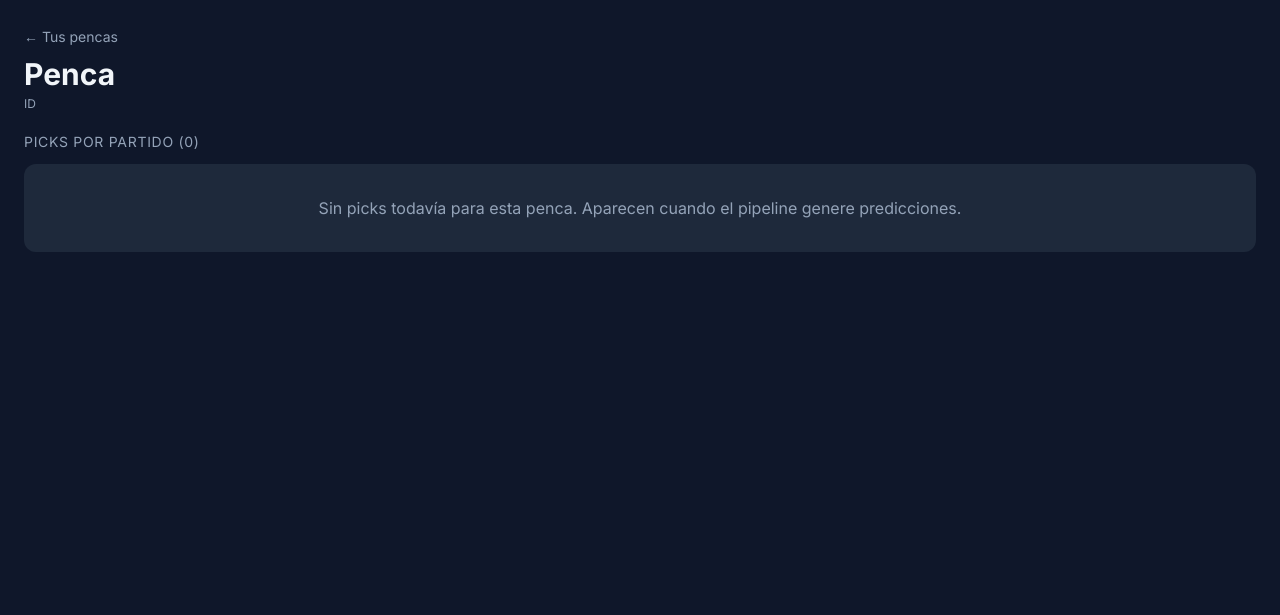
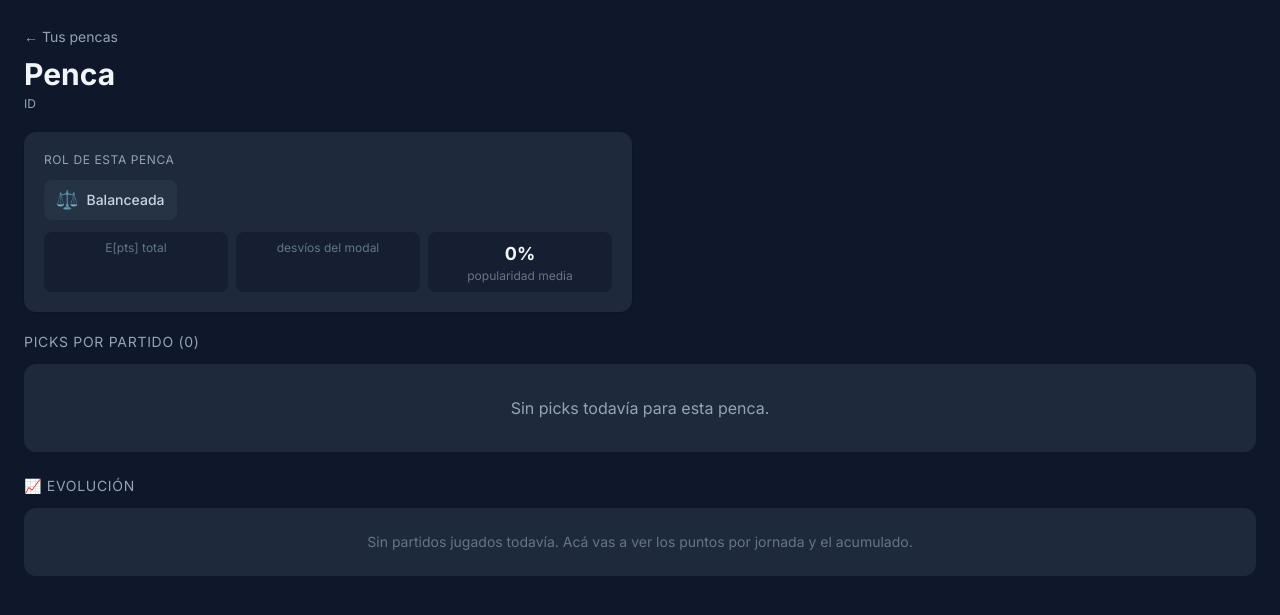
Before and after one commit to JoacoMarquez/penca-mundial-2026, a FastAPI app: template src/dashboard/templates/penca_detail.html in a window 1280 px wide. Shown: the part 61-676 px from the top of the page. Run offline with FastAPI, Linux system fonts and the light colour scheme; the template is opened without the code that fills it, so the values that code supplies are empty; some libraries are stand-ins or nearby versions.

Commit message:
feat(dashboard): detalle por penca con rol + por qué + cómo produce
Cada pick en la página de penca ahora muestra la tarjeta rica
(rol en el portfolio, "por qué esta estrategia", "cómo produce el
marcador" con E[pts]/P(marcador)/pool pop) reusando _assignment_reason
y _strategy_rationale_for_pick — consistente con el detalle de partido.

Co-Authored-By: Claude Opus 4.8 <noreply@anthropic.com>

```diff
--- a/src/dashboard/app.py
+++ b/src/dashboard/app.py
@@ -95,7 +95,7 @@ def page_pencas(request: Request, token: str):
 def page_penca_detail(request: Request, token: str, penca_id: int):
     _check_token(token)
     data = load_penca_detail(penca_id)
-    return templates.TemplateResponse(request, "penca_detail.html", {"data": data, "token": token})
+    return templates.TemplateResponse(request, "penca_detail.html", {"data": data, "token": token, "penca_labels": build_penca_labels()})
 
 
 @app.get("/dash/{token}/history/", response_class=HTMLResponse)
--- a/src/dashboard/templates/penca_detail.html
+++ b/src/dashboard/templates/penca_detail.html
@@ -4,8 +4,10 @@
 
 {% block content %}
 {% set p = data.penca %}
+{% set s = data.summary %}
 {% set strategy_emoji = {'ev':'🎯','differentiated':'📊','tail':'⚡','upset':'😲','variance':'📈','alt':'🔸'} %}
 {% set strategy_label = {'ev':'Favorito','differentiated':'Diferencial','tail':'Goleada','upset':'Sorpresa','variance':'Varianza','alt':'Alternativa'} %}
+{% set lean_badge = {'chalk':['🛡️','text-blue-300','bg-blue-900/30','Chalk (juega lo esperable)'], 'contrarian':['🎲','text-purple-300','bg-purple-900/30','Contrarian (busca varianza)'], 'balanceada':['⚖️','text-slate-300','bg-slate-700/40','Balanceada']} %}
 
 <a href="/dash/{{ token }}/pencas/" class="text-sm text-slate-400 hover:text-slate-200">← Tus pencas</a>
 
@@ -14,13 +16,13 @@
 </h1>
 <p class="text-xs text-slate-400 mb-5">ID {{ data.penca_id }}</p>
 
+{# ===== Standing + Rol ===== #}
+<div class="grid grid-cols-1 lg:grid-cols-2 gap-4 mb-5">
   {% if p %}
-<section class="bg-slate-800 rounded-xl p-5 shadow mb-5">
+  <section class="bg-slate-800 rounded-xl p-5 shadow">
+    <h2 class="text-xs uppercase tracking-wider text-slate-400 mb-3">En el pool</h2>
     <div class="flex items-center justify-between">
-    <div class="flex items-center gap-3">
       <div class="text-3xl">{% if p.rank == 1 %}🥇{% elif p.rank == 2 %}🥈{% elif p.rank == 3 %}🥉{% else %}<span class="text-slate-500 font-mono text-2xl">{{ p.rank }}°</span>{% endif %}</div>
-      <div class="text-xs text-slate-400">en el pool</div>
-    </div>
       <div class="text-3xl font-bold">{{ p.points }}<span class="text-sm text-slate-500 ml-1">pts</span></div>
     </div>
     <div class="mt-4 grid grid-cols-3 gap-2 text-center text-xs">
@@ -31,31 +33,118 @@
   </section>
   {% endif %}
 
+  {# Rol / resumen #}
+  <section class="bg-slate-800 rounded-xl p-5 shadow">
+    <h2 class="text-xs uppercase tracking-wider text-slate-400 mb-3">Rol de esta penca</h2>
+    {% set lb = lean_badge.get(s.lean, lean_badge['balanceada']) %}
+    <div class="inline-flex items-center gap-2 {{ lb[2] }} rounded-lg px-3 py-1.5 mb-3">
+      <span class="text-lg">{{ lb[0] }}</span><span class="text-sm font-medium {{ lb[1] }}">{{ lb[3] }}</span>
+    </div>
+    <div class="grid grid-cols-3 gap-2 text-center text-xs">
+      <div class="bg-slate-900/50 rounded-lg p-2"><div class="font-bold text-lg">{% if s.e_total is not none %}{{ s.e_total }}{% else %}—{% endif %}</div><div class="text-slate-500">E[pts] total</div></div>
+      <div class="bg-slate-900/50 rounded-lg p-2"><div class="font-bold text-lg text-purple-300">{{ s.n_deviations }}</div><div class="text-slate-500">desvíos del modal</div></div>
+      <div class="bg-slate-900/50 rounded-lg p-2"><div class="font-bold text-lg">{% if s.avg_popularity is not none %}{{ (s.avg_popularity * 100) | round(0, 'common') | int }}%{% else %}—{% endif %}</div><div class="text-slate-500">popularidad media</div></div>
+    </div>
+    {% if s.strategies %}
+    <div class="mt-3 flex flex-wrap gap-1.5">
+      {% for k, v in s.strategies.items() %}
+      <span class="text-xs bg-slate-900/50 rounded px-2 py-1">{{ strategy_emoji.get(k,'🔸') }} {{ strategy_label.get(k, k) }} ×{{ v }}</span>
+      {% endfor %}
+    </div>
+    {% endif %}
+  </section>
+</div>
+
+{# ===== Diferenciación vs el pool ===== #}
+{% if data.differentiation %}
+<section class="bg-slate-800 rounded-xl p-5 shadow mb-5">
+  <h2 class="text-sm uppercase tracking-wider text-slate-400 mb-1">🎲 Dónde apuesta varianza</h2>
+  <p class="text-xs text-slate-500 mb-3">Picks que se apartan del marcador más probable — su diferenciación del pool (menor popularidad = más contrarian).</p>
+  <div class="space-y-1.5">
+    {% for pk in data.differentiation[:6] %}
+    <div class="flex items-center justify-between bg-slate-900/40 rounded-lg px-3 py-2 text-sm">
+      <span class="truncate">{{ pk.home }} vs {{ pk.away }}</span>
+      <span class="flex items-center gap-2 shrink-0">
+        <span class="font-bold">{{ pk.score[0] }}-{{ pk.score[1] }}</span>
+        <span class="text-xs text-purple-300">pop {{ (pk.pool_popularity * 100) | round(1) }}%</span>
+      </span>
+    </div>
+    {% endfor %}
+  </div>
+</section>
+{% endif %}
+
+{# ===== Picks por partido (tarjeta rica: rol + por qué + cómo produce) ===== #}
 <h2 class="text-sm uppercase tracking-wider text-slate-400 mb-3">Picks por partido ({{ data.picks | length }})</h2>
 {% if data.picks %}
-<div class="space-y-2">
+<div class="space-y-3">
   {% for pk in data.picks %}
-  <a href="/dash/{{ token }}/match/{{ pk.match_id }}/" class="block bg-slate-800 rounded-xl p-4 shadow hover:bg-slate-700/60 transition">
-    <div class="flex items-center justify-between gap-3">
-      <div class="min-w-0">
-        <div class="font-medium truncate">{{ pk.home }} <span class="text-slate-500">vs</span> {{ pk.away }}</div>
-        <div class="text-xs text-slate-500">{{ pk.kickoff_uy }}</div>
+  <a href="/dash/{{ token }}/match/{{ pk.match_id }}/" class="block bg-slate-800 rounded-xl p-5 shadow hover:bg-slate-700/60 transition">
+    {# match + kickoff #}
+    <div class="text-xs text-slate-500 mb-3">{{ pk.home }} <span class="text-slate-600">vs</span> {{ pk.away }}{% if pk.kickoff_uy %} · {{ pk.kickoff_uy }}{% endif %}</div>
+
+    {# header: rol + marcador (como el match detail) #}
+    <div class="flex items-center justify-between flex-wrap gap-2">
+      <div class="flex items-center gap-3">
+        <span class="text-2xl">{{ strategy_emoji.get(pk.objective, '🔸') }}</span>
+        <div>
+          <div class="font-bold text-lg">P{{ penca_labels.get(data.penca_id, data.penca_id) }}
+            <span class="text-slate-400 font-normal">— {{ strategy_label.get(pk.objective, pk.objective) }}</span>
           </div>
-      <div class="flex items-center gap-3 shrink-0">
-        <span class="text-lg" title="{{ strategy_label.get(pk.objective, pk.objective) }}">{{ strategy_emoji.get(pk.objective, '🔸') }}</span>
-        <span class="text-2xl font-bold">{{ pk.score[0] }}<span class="text-slate-500 mx-1">-</span>{{ pk.score[1] }}</span>
+          {% if pk.rank %}<div class="text-xs text-slate-500">posición actual: {{ pk.rank }}°</div>{% endif %}
+        </div>
+      </div>
+      <div class="text-right shrink-0">
+        <div class="text-3xl font-bold">{{ pk.score[0] }}<span class="text-slate-500 mx-1">-</span>{{ pk.score[1] }}</div>
         {% if pk.actual %}
-        <span class="text-xs text-slate-400">real {{ pk.actual[0] }}-{{ pk.actual[1] }}</span>
-        <span class="text-sm font-bold w-12 text-right {% if pk.points == 5 %}text-yellow-400{% elif pk.points and pk.points >= 3 %}text-green-400{% elif pk.points %}text-slate-300{% else %}text-slate-600{% endif %}">{{ pk.points }}pts</span>
+        <div class="text-xs mt-0.5">real {{ pk.actual[0] }}-{{ pk.actual[1] }} · <span class="font-bold {% if pk.points == 5 %}text-yellow-400{% elif pk.points and pk.points >= 3 %}text-green-400{% elif pk.points %}text-slate-300{% else %}text-slate-600{% endif %}">{{ pk.points }}pts</span></div>
         {% endif %}
       </div>
+    </div>
+
+    {# por qué + cómo produce #}
+    <div class="mt-3 space-y-2 text-sm">
+      {% if pk.assignment_reason %}
+      <div class="text-slate-300">
+        <span class="text-slate-500 text-xs uppercase tracking-wider">por qué esta estrategia:</span><br>
+        {{ pk.assignment_reason }}
+      </div>
+      {% endif %}
+      {% if pk.strategy_rationale %}
+      <div class="text-slate-400 text-xs">
+        <span class="text-slate-500 uppercase tracking-wider">cómo produce el marcador:</span><br>
+        {{ pk.strategy_rationale }}
+      </div>
+      {% endif %}
     </div>
   </a>
   {% endfor %}
 </div>
 {% else %}
 <section class="bg-slate-800 rounded-xl p-8 text-center text-slate-400">
-  Sin picks todavía para esta penca. Aparecen cuando el pipeline genere predicciones.
+  Sin picks todavía para esta penca.
+</section>
+{% endif %}
+
+{# ===== Evolución ===== #}
+<h2 class="text-sm uppercase tracking-wider text-slate-400 mt-6 mb-3">📈 Evolución</h2>
+{% if data.evolution %}
+<section class="bg-slate-800 rounded-xl p-5 shadow">
+  <div class="space-y-1.5">
+    {% for e in data.evolution %}
+    <div class="flex items-center justify-between text-sm">
+      <span class="text-slate-300 truncate">{{ e.home }} vs {{ e.away }}</span>
+      <span class="flex items-center gap-3 shrink-0">
+        <span class="{% if e.points == 5 %}text-yellow-400{% elif e.points >= 3 %}text-green-400{% else %}text-slate-400{% endif %}">+{{ e.points }}</span>
+        <span class="font-bold w-14 text-right">{{ e.cumulative }} pts</span>
+      </span>
+    </div>
+    {% endfor %}
+  </div>
+</section>
+{% else %}
+<section class="bg-slate-800 rounded-xl p-6 text-center text-slate-500 text-sm">
+  Sin partidos jugados todavía. Acá vas a ver los puntos por jornada y el acumulado.
 </section>
 {% endif %}
 {% endblock %}
```
Also changed, not shown: src/dashboard/data_loader.py (+75 -4 lines). Lines whose indentation alone changed are shown as unchanged.
